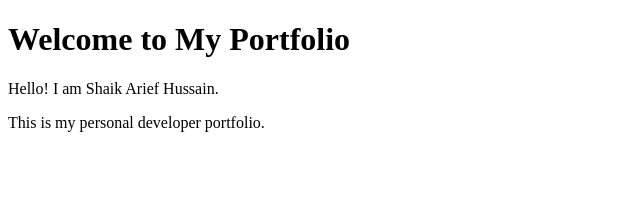
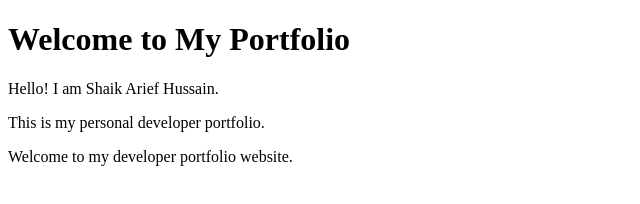
Before and after one commit to ARIEF-SHAIK/DevPortfolio, a plain HTML site: page index.html in a window 1280 px wide. Shown: the whole page, without its empty margins (0-640 px from the left). Drawn offline with Linux system fonts and the light colour scheme.

Commit message:
Update homepage content

```diff
--- a/index.html
+++ b/index.html
@@ -9,3 +9,4 @@
     <p>This is my personal developer portfolio.</p>
 </body>
 </html>
+    <p>Welcome to my developer portfolio website.</p>
```
